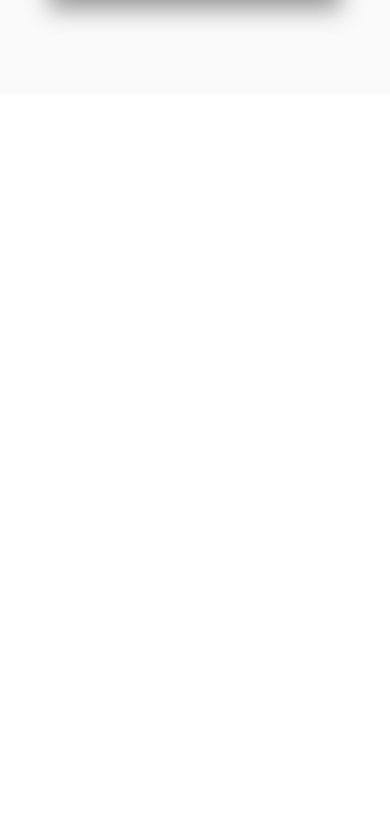
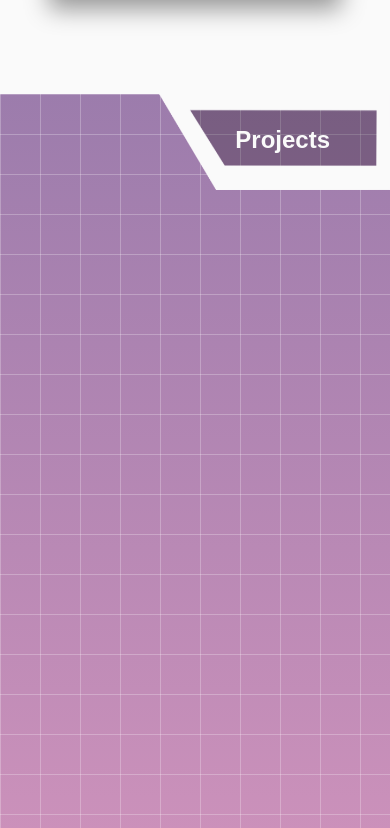
Before and after one commit to rkmiller131/portfolio, a React (Create React App) app in the folder client/: page / in a window 390 px wide. Shown: the part 1172-2000 px from the top of the page. Before the commit the page ends 1266 px from the top, so only its background shows below. Built offline with nearby package versions, Linux system fonts and the light colour scheme; the HTML template or start-up script is replaced by a standard one.

Commit message:
created project section, styled background container for web & mobile

```diff
--- a/client/src/App.jsx
+++ b/client/src/App.jsx
@@ -3,6 +3,7 @@ import { ThemeProvider } from './DarkThemeContext.jsx';
 
 import Hero from './components/Hero.jsx';
 import TechStack from './components/TechStack.jsx';
+import Projects from './components/Projects.jsx';
 
 import './styles/hero.scss';
 
@@ -12,6 +13,7 @@ export default function App() {
       <main>
         <Hero />
         <TechStack />
+        <Projects />
       </main>
     </ThemeProvider>
   )
--- /dev/null
+++ b/client/src/components/Projects.jsx
@@ -0,0 +1,24 @@
+import React from 'react';
+
+import { useTheme } from '../DarkThemeContext.jsx';
+import '../styles/projects.scss';
+
+export default function Projects() {
+  const darkMode = useTheme();
+
+  return (
+    <section id="projects" className={darkMode ? 'projects dark' : 'projects'}>
+      <div className="white-grid project-grid" />
+      <div className="projects-container">
+        <figure className="projects-title">
+          {darkMode ?
+            <img className="title-image dark" src={require('../assets/dark/darkModeSlant.png')} alt="slanted figure" />
+            :
+            <img className="title-image" src={require('../assets/light/lightModeSlant.png')} alt="slanted figure" />
+          }
+          <h2 className="projects-text">Projects</h2>
+        </figure>
+      </div>
+    </section>
+  )
+}
--- /dev/null
+++ b/client/src/styles/projects.scss
@@ -0,0 +1,73 @@
+// light mode variables
+$purple-to-pink: linear-gradient(#9c7cac, #eda0c5);
+$appleWhite: #FAFAFA;
+$bubble: rgba(7, 0, 0, 0.25);
+
+// dark mode variables
+$purple-to-black: linear-gradient(#9c7cac, #202123);
+$purple: #9c7cac;
+$charcoal: #202123;
+
+.projects {
+  min-height: 150vh;
+  width: 100%;
+  background: $purple-to-pink;
+  color: $appleWhite;
+  .project-grid {
+    min-height: 150vh;
+  }
+  .projects-container {
+    height: 140vh;
+    width: 100%;
+    display: flex;
+    justify-content: flex-end;
+    figure {
+      z-index: 50;
+      position: relative;
+      .title-image {
+        position: absolute;
+        height: 17vh;
+        right: 0;
+        top: -5px;
+        @media screen and (max-width: 900px) {
+          height: 15vh;
+        }
+        @media screen and (max-width: 600px) {
+          height: 14vh;
+          width: 75vw;
+        }
+        @media screen and (max-width: 450px) {
+          height: 12vh;
+          width: 60vw;
+        }
+      }
+      .projects-text {
+        position: absolute;
+        z-index: 75;
+        font-family: 'Play', sans-serif;
+        font-size: 36px;
+        top: 45px;
+        right: 165px;
+        @media screen and (max-width: 900px) {
+          font-size: 32px;
+          top: 35px;
+          right: 155px;
+        }
+        @media screen and (max-width: 600px) {
+          font-size: 28px;
+          top: 35px;
+          right: 115px;
+        }
+        @media screen and (max-width: 450px) {
+          font-size: 24px;
+          top: 32px;
+          right: 60px;
+        }
+      }
+    }
+
+  }
+  &.dark {
+    background: $purple-to-black;
+  }
+}
```
Also changed, not shown: client/src/assets/dark/darkModeSlant.png (added), client/src/assets/light/lightModeSlant.png (added).
